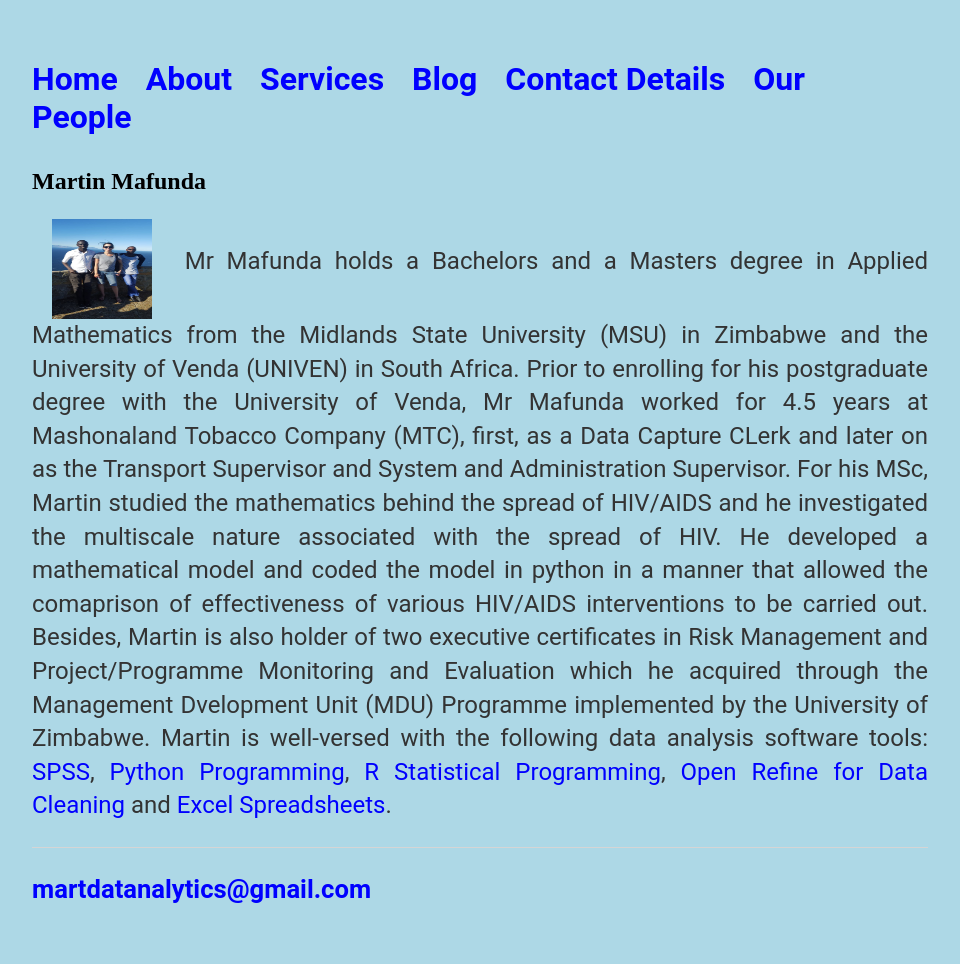
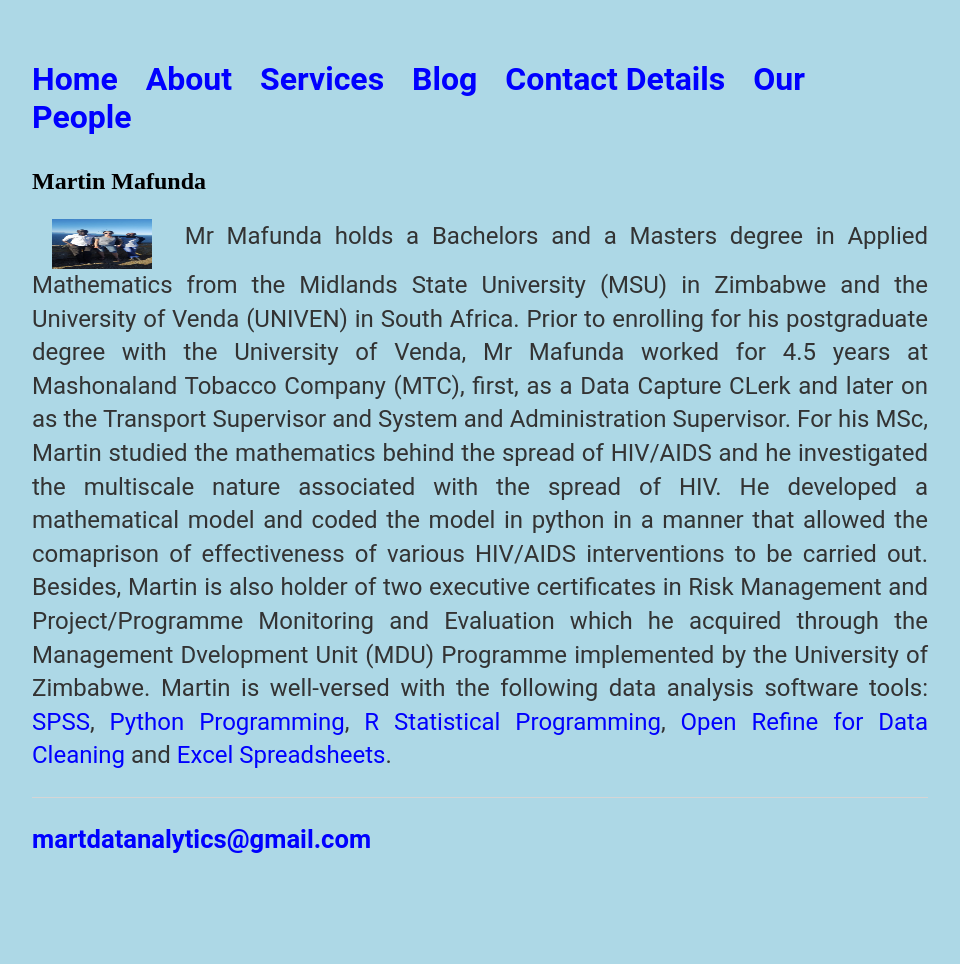
Before and after one commit to martdatanalytics/martdatanalytics.github.io, a Jekyll site: the page built from cv/index.html, in a window 1280 px wide. Shown: the whole page, without its empty margins (160-1120 px from the left). Built offline with Jekyll 4.4.1, drawn with Linux system fonts in a browser that asks for light colours; after the commit the page ends 914 px from its top, so only the background shows below that.

Commit message:
Update index.html

```diff
--- a/cv/index.html
+++ b/cv/index.html
@@ -6,7 +6,7 @@ title: Martin Canaan Mafunda
 	<h2 style="font-size:1.5em;">Martin Mafunda</h2>
 
 <p style="text-align:justify;">
-	<img src="/images/Background.jpg" alt="Smiley face" width="100" height="100" align="middle" hspace="20">
+	<img src="/images/Background.jpg" alt="Smiley face" width="100" height="50" align="middle" hspace="20">
 	Mr Mafunda holds a Bachelors and a Masters degree in Applied Mathematics from the Midlands State University (MSU)
 	in Zimbabwe and the University of Venda (UNIVEN) in South Africa. Prior to enrolling for his postgraduate degree with the University of Venda,
 		Mr Mafunda worked for 4.5 years at Mashonaland Tobacco Company (MTC), first, as a Data Capture CLerk and later on as the Transport
```
